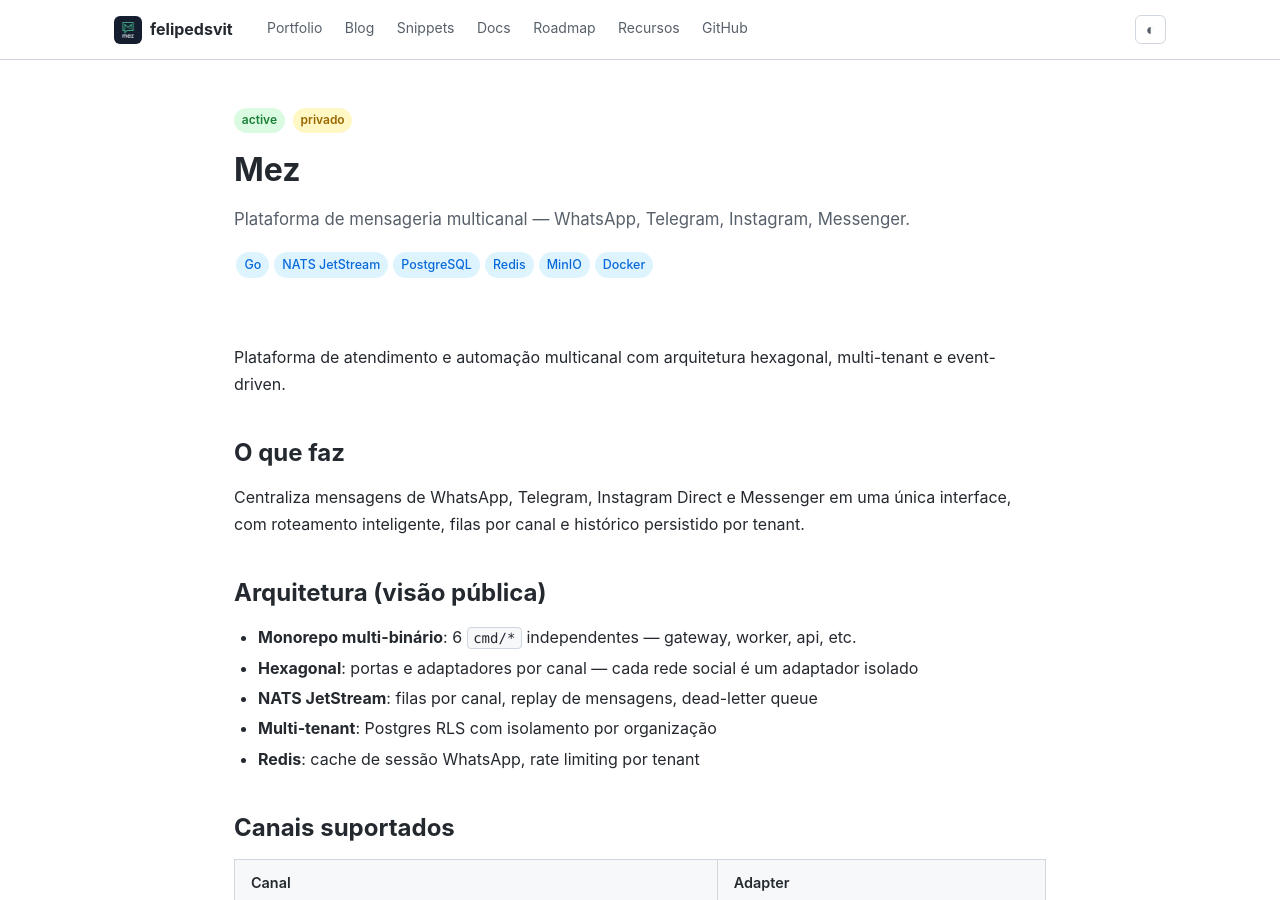
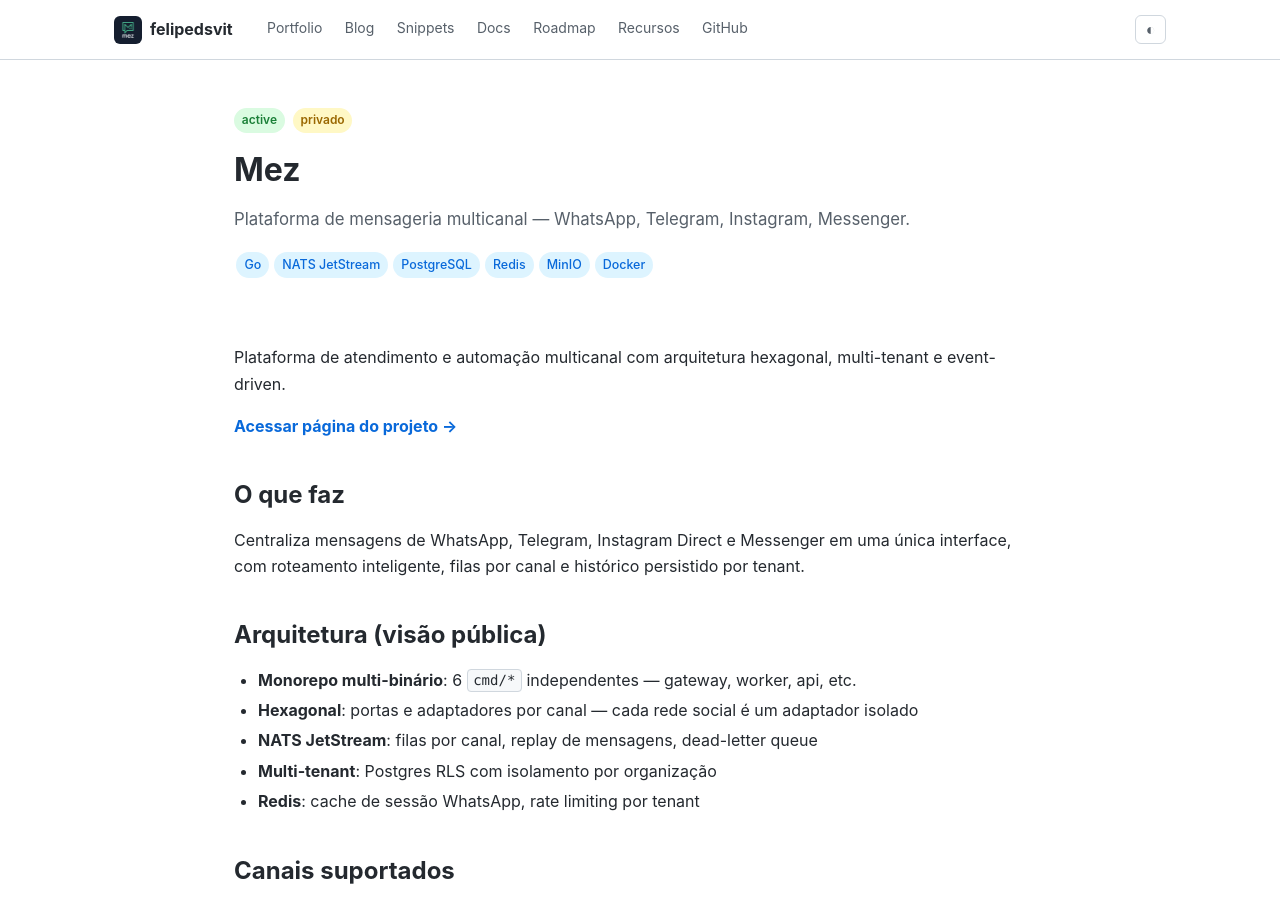
Before and after one commit to felipedsvit/felipedsvit.github.io, a Jekyll site: the page built from _projects/mez-go.md, in a window 1280 px wide and 900 px high. Built offline with Jekyll 4.4.1, drawn with Linux system fonts in a browser that asks for light colours.

Commit message:
feat: adiciona link para página do mez-go
Adiciona link de acesso para https://mez-go-page.felipedsvit.workers.dev/
na página do projeto mez-go para facilitar acesso à demo.

Co-Authored-By: Claude Haiku 4.5 <noreply@anthropic.com>
Claude-Session: https://claude.ai/code/session_01HQQFn41kAnRdyucumrY8WC

```diff
--- a/_projects/mez-go.md
+++ b/_projects/mez-go.md
@@ -8,6 +8,8 @@ featured: true
 ---
 
 Plataforma de atendimento e automação multicanal com arquitetura hexagonal, multi-tenant e event-driven.
+
+**[Acessar página do projeto →](https://mez-go-page.felipedsvit.workers.dev/)**
 
 ## O que faz
 
```
